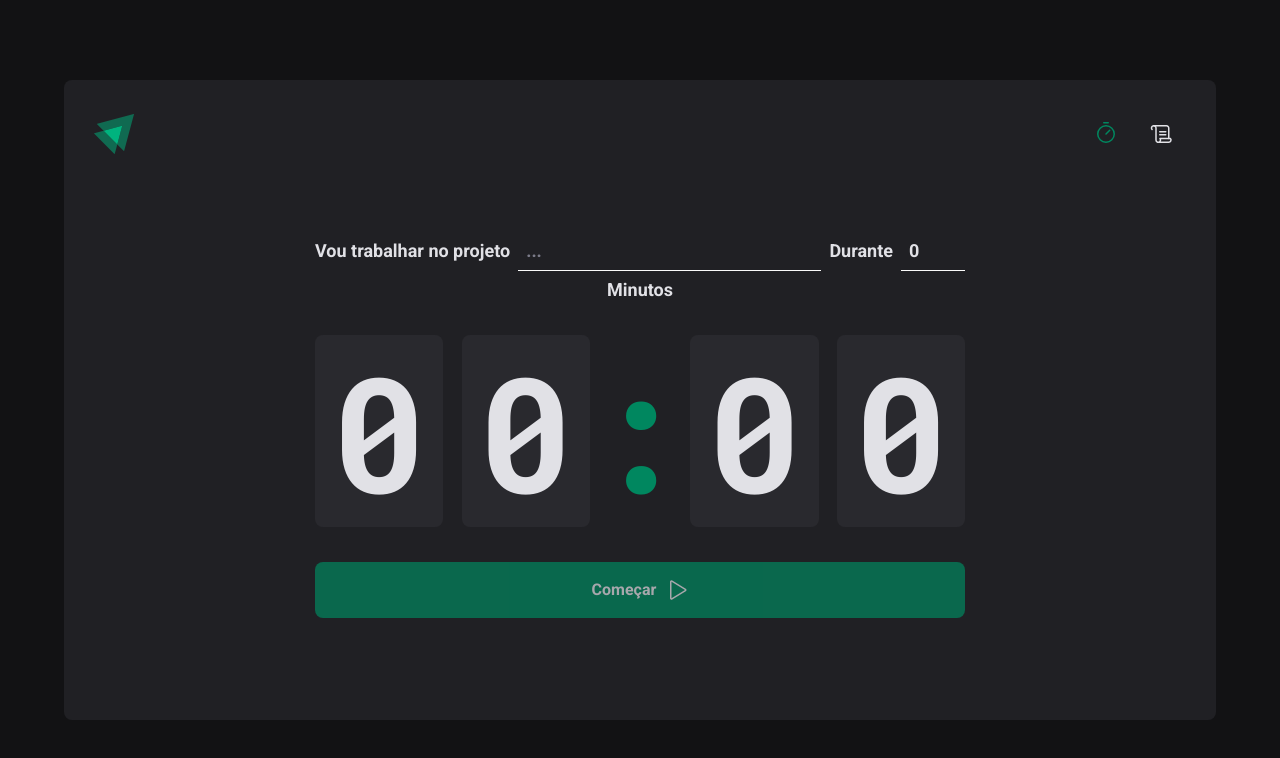
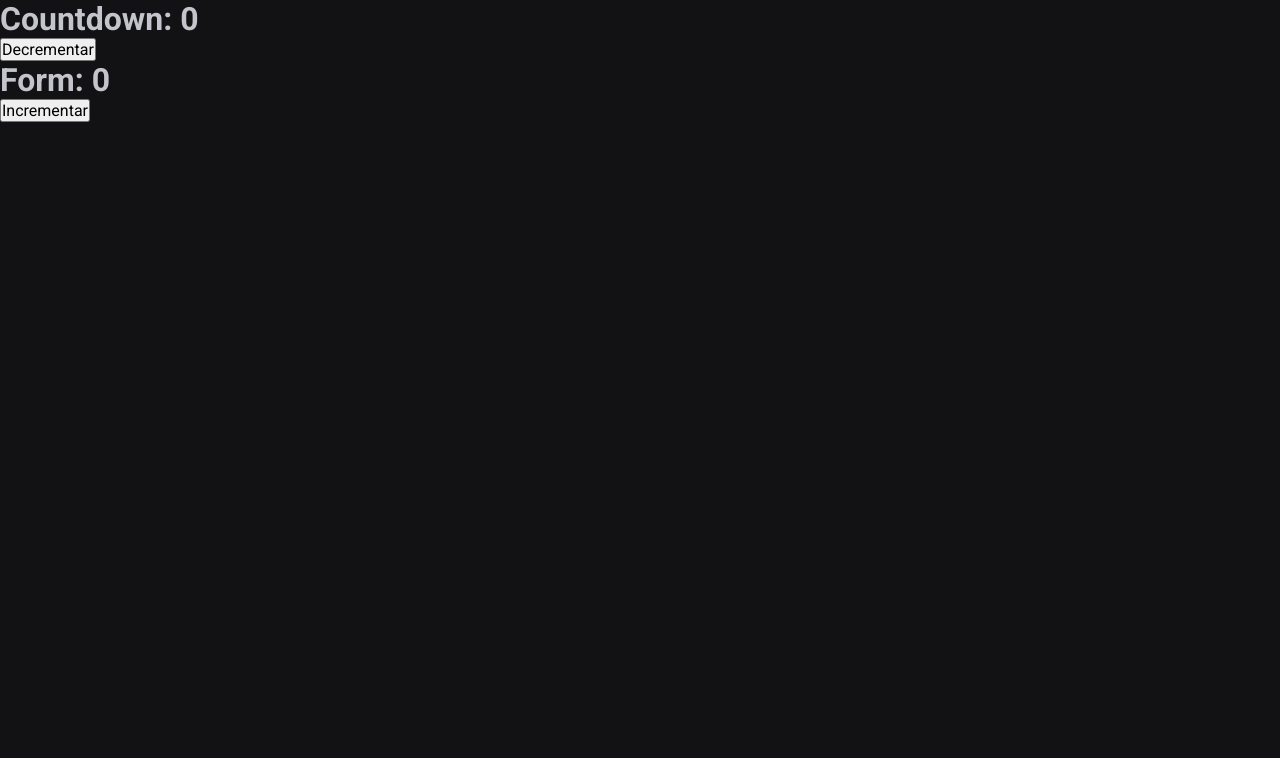
Before and after one commit to fernando-meira/ignite-timer, a React (Vite) app: page / in a window 1280 px wide. Shown: the top 758 px of the page. Built offline with nearby package versions, Linux system fonts and the light colour scheme.

Commit message:
feat: Context API

```diff
--- a/src/App.tsx
+++ b/src/App.tsx
@@ -1,9 +1,10 @@
 import { ThemeProvider } from 'styled-components';
 import { BrowserRouter } from 'react-router-dom';
 
-import { Router } from './routes/router';
+// import { Router } from './routes/router';
 import GlobalStyle from './styles/global';
 import { defaultTheme } from './styles/default';
+import { Home } from './Home';
 
 export function App() {
   return (
@@ -11,7 +12,9 @@ export function App() {
       <GlobalStyle />
 
       <BrowserRouter>
-        <Router />
+        {/* <Router /> */}
+
+        <Home />
       </BrowserRouter>
     </ThemeProvider>
   );
--- /dev/null
+++ b/src/Home.tsx
@@ -0,0 +1,43 @@
+import { createContext, useContext, useState } from 'react';
+
+const HomeContext = createContext({} as any);
+
+function Countdown() {
+  const { count, setCount } = useContext(HomeContext);
+
+  return (
+    <>
+      <h1>Countdown: {count}</h1>
+
+      <button onClick={() => setCount((oldState: number) => oldState - 1)}>
+        Decrementar
+      </button>
+    </>
+  );
+}
+
+function Form() {
+  const { count, setCount } = useContext(HomeContext);
+
+  return (
+    <>
+      <h1>Form: {count}</h1>
+
+      <button onClick={() => setCount((oldState: number) => oldState + 1)}>
+        Incrementar
+      </button>
+    </>
+  );
+}
+
+export function Home() {
+  const [count, setCount] = useState(0);
+
+  return (
+    <HomeContext.Provider value={{ count, setCount }}>
+      <Countdown />
+
+      <Form />
+    </HomeContext.Provider>
+  );
+}
--- a/src/pages/Home/components/Countdown/index.tsx
+++ b/src/pages/Home/components/Countdown/index.tsx
@@ -1,11 +1,52 @@
+import { differenceInSeconds } from 'date-fns';
+import { useEffect } from 'react';
+
 import * as S from './styles';
 
-interface CountdownProps {
-  minutes: string;
-  seconds: string;
-}
+export function Countdown() {
+  const totalSeconds = !!activeCycle ? activeCycle.minutesAmount * 60 : 0;
+  const currentSeconds = !!activeCycle ? totalSeconds - amountSecondsPassed : 0;
 
-export function Countdown({ minutes, seconds }: CountdownProps) {
+  const secondsAmount = currentSeconds % 60;
+  const minutesAmount = Math.floor(currentSeconds / 60);
+
+  const minutes = String(minutesAmount).padStart(2, '0');
+  const seconds = String(secondsAmount).padStart(2, '0');
+
+  useEffect(() => {
+    let interval: number;
+
+    if (!!activeCycle) {
+      interval = setInterval(() => {
+        const secondsDifference = differenceInSeconds(
+          new Date(),
+          activeCycle.startDate
+        );
+
+        if (secondsDifference >= totalSeconds) {
+          setCycles((cycles) =>
+            cycles.map((cycle) => {
+              if (cycle.id === activeCycleId) {
+                return { ...cycle, finishedCycleDate: new Date() };
+              } else {
+                return cycle;
+              }
+            })
+          );
+
+          setAmountSecondsPassed(totalSeconds);
+          clearInterval(interval);
+        } else {
+          setAmountSecondsPassed(secondsDifference);
+        }
+      }, 1000);
+    }
+
+    return () => {
+      clearInterval(interval);
+    };
+  }, [activeCycle, totalSeconds, activeCycleId]);
+
   return (
     <S.CountdownContainer>
       <S.CountdownItem>{minutes[0]}</S.CountdownItem>
--- a/src/pages/Home/components/index.ts
+++ b/src/pages/Home/components/index.ts
@@ -1 +1,2 @@
 export { Countdown } from './Countdown';
+export { NewCycleForm } from './NewCycleForm';
--- a/src/pages/Home/index.tsx
+++ b/src/pages/Home/index.tsx
@@ -1,43 +1,23 @@
 import { useEffect, useState } from 'react';
-import * as zod from 'zod';
 import { HandPalm, Play } from 'phosphor-react';
-import { useForm } from 'react-hook-form';
-import { differenceInSeconds } from 'date-fns';
-import { zodResolver } from '@hookform/resolvers/zod';
 
 import * as S from './styles';
-import { Countdown } from './components';
-
-const newCycleValidationSchema = zod.object({
-  task: zod.string().min(1, 'Informe a tarefa'),
-  minutesAmount: zod.number().min(5).max(60).step(5),
-});
-
-type NewCycleFormData = zod.infer<typeof newCycleValidationSchema>;
+import { Countdown, NewCycleForm } from './components';
 
 interface Cycle {
   id: string;
   task: string;
   startDate: Date;
   minutesAmount: number;
+  finishedCycleDate?: Date;
   interruptedCycleDate?: Date;
 }
 
 export function Home() {
-  const { register, handleSubmit, watch, formState, reset } =
-    useForm<NewCycleFormData>({
-      resolver: zodResolver(newCycleValidationSchema),
-      defaultValues: {
-        task: '',
-        minutesAmount: 0,
-      },
-    });
-
   const [cycles, setCycles] = useState<Cycle[]>([]);
   const [amountSecondsPassed, setAmountSecondsPassed] = useState(0);
   const [activeCycleId, setActiveCycleId] = useState<string | null>(null);
 
-  const hasError = formState.errors;
   const isSubmitDisabled = !watch('task') || !watch('minutesAmount');
 
   function handleCreateNewCycle(data: NewCycleFormData) {
@@ -61,17 +41,8 @@ export function Home() {
 
   const activeCycle = cycles.find((cycle) => cycle.id === activeCycleId);
 
-  const totalSeconds = !!activeCycle ? activeCycle.minutesAmount * 60 : 0;
-  const currentSeconds = !!activeCycle ? totalSeconds - amountSecondsPassed : 0;
-
-  const secondsAmount = currentSeconds % 60;
-  const minutesAmount = Math.floor(currentSeconds / 60);
-
-  const minutes = String(minutesAmount).padStart(2, '0');
-  const seconds = String(secondsAmount).padStart(2, '0');
-
   function handleInterruptCycle() {
-    setCycles(
+    setCycles((cycles) =>
       cycles.map((cycle) => {
         if (cycle.id === activeCycleId) {
           return { ...cycle, interruptedCycleDate: new Date() };
@@ -85,63 +56,15 @@ export function Home() {
   }
 
   useEffect(() => {
-    let interval: number;
-
-    if (!!activeCycle) {
-      interval = setInterval(() => {
-        setAmountSecondsPassed(
-          differenceInSeconds(new Date(), activeCycle.startDate)
-        );
-      }, 1000);
-    }
-
-    return () => {
-      clearInterval(interval);
-    };
-  }, [activeCycle]);
-
-  useEffect(() => {
     if (activeCycle) {
       document.title = `${minutes}:${seconds}`;
     }
   }, [minutes, seconds, activeCycle]);
 
-  console.log('cycles', cycles);
-
   return (
     <S.HomeContainer>
       <S.Form onSubmit={handleSubmit(handleCreateNewCycle)}>
-        <S.FormContainer>
-          <label aria-disabled={!!activeCycle} htmlFor="task">
-            Vou trabalhar no projeto
-          </label>
-
-          <S.TaskInput
-            id="task"
-            type="text"
-            placeholder="..."
-            list="task-suggestion"
-            disabled={!!activeCycle}
-            hasError={!!hasError?.task?.message}
-            {...register('task')}
-          />
-
-          <datalist id="task-suggestion">
-            <option value="Teste" />
-          </datalist>
-
-          <label htmlFor="minutesAmount">Durante</label>
-          <S.MinutesAmountInput
-            type="number"
-            placeholder="00"
-            id="minutesAmount"
-            disabled={!!activeCycle}
-            hasError={!!hasError?.minutesAmount?.message}
-            {...register('minutesAmount', { valueAsNumber: true })}
-          />
-
-          <span>Minutos</span>
-        </S.FormContainer>
+        <NewCycleForm />
 
         <Countdown minutes={minutes} seconds={seconds} />
 
--- a/src/pages/Home/styles.ts
+++ b/src/pages/Home/styles.ts
@@ -22,58 +22,6 @@ export const Form = styled.form`
   @media (max-width: 600px) {
     margin-top: 4rem;
   }
-`;
-
-export const FormContainer = styled.div`
-  width: 100%;
-
-  gap: 0.8rem;
-  display: flex;
-  flex-wrap: wrap;
-  align-items: center;
-  justify-content: center;
-
-  font-size: 1.8rem;
-  font-weight: bold;
-  color: ${({ theme }) => theme.colors.gray[100]};
-`;
-
-const BaseInput = styled.input<{ hasError?: boolean }>`
-  ${({ theme, hasError }) => css`
-    border: 0;
-    height: 4rem;
-    padding: 0 0.8rem;
-    border-bottom: 2px solid ${theme.colors.gray[500]};
-
-    font-weight: bold;
-    font-size: 1.8rem;
-    background: transparent;
-    color: ${theme.colors.gray[100]};
-
-    &:focus {
-      box-shadow: none;
-      border-color: ${theme.colors.green[500]};
-    }
-
-    &::placeholder {
-      color: ${theme.colors.gray[500]};
-    }
-
-    border-bottom: 1px solid
-      ${hasError ? theme.colors.red[500] : theme.colors.white};
-  `}
-`;
-
-export const TaskInput = styled(BaseInput)`
-  flex: 1;
-
-  &::-webkit-calendar-picker-indicator {
-    display: none !important;
-  }
-`;
-
-export const MinutesAmountInput = styled(BaseInput)`
-  width: 6.4rem;
 `;
 
 const BaseCountdownButton = styled.button`
```
Also changed, not shown: src/pages/Home/components/NewCycleForm/index.tsx (added, +59 -0 lines), src/pages/Home/components/NewCycleForm/styles.ts (added, +53 -0 lines).
